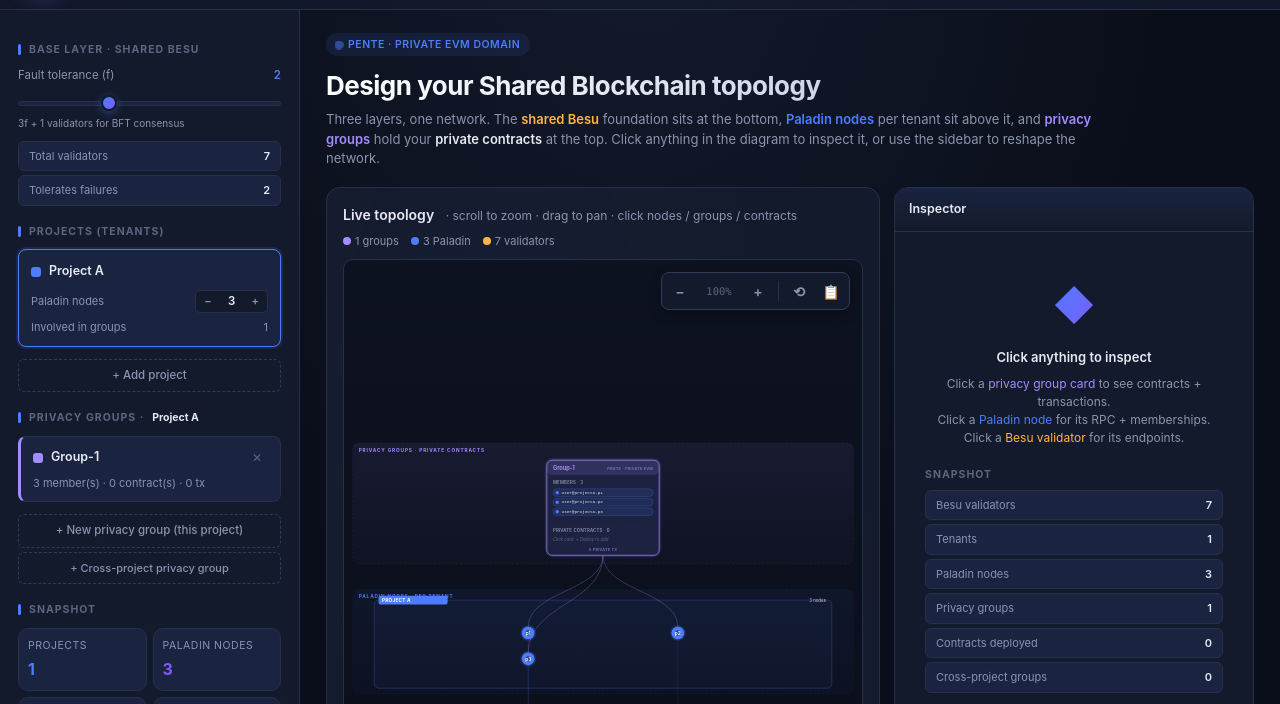
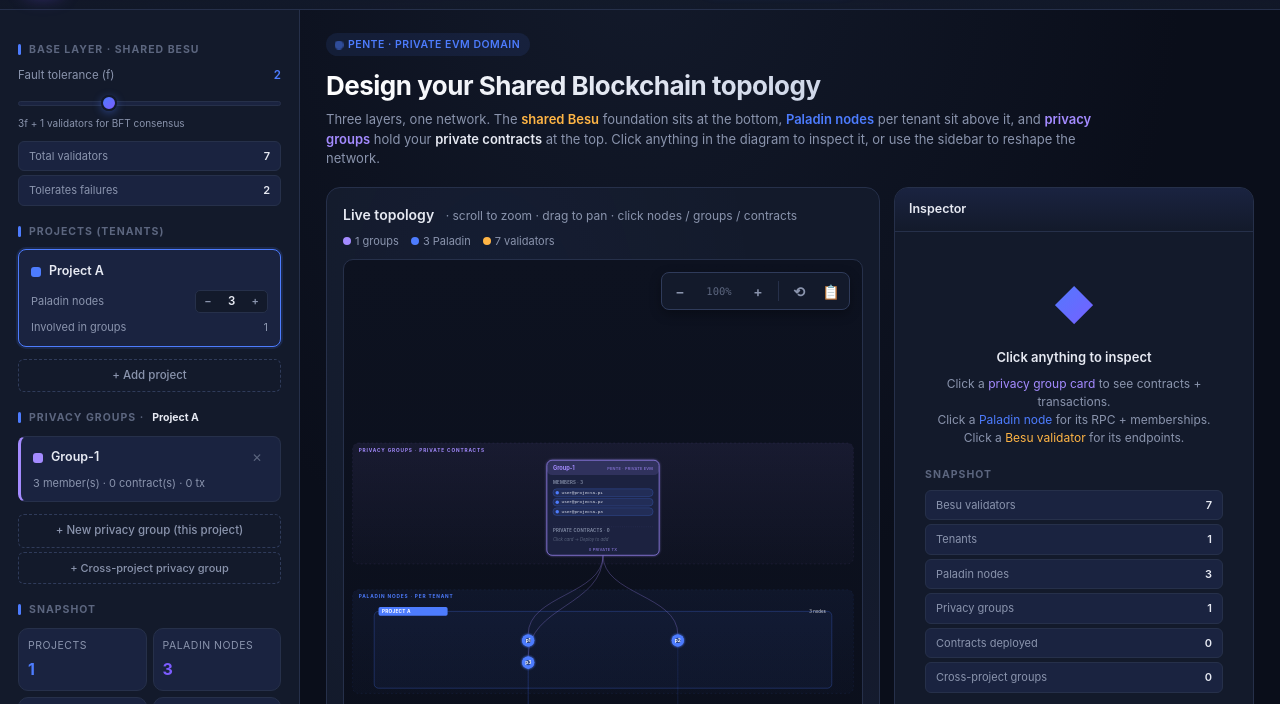
Before and after one commit to parth5805/paladin-privacy-research, a plain HTML site: page interactive-demo/index.html in a window 1280 px wide. Shown: the part 61-765 px from the top of the page. Drawn offline with Linux system fonts and the light colour scheme.

Commit message:
Fix Paladin layer header overlapping the layer label
The project header bar floats 10px above the project box, so with y1 at
yTop+24 the header spanned y=394..414 — right on top of the layer label
"PALADIN NODES · PER TENANT" at y=400.

Push the project box top down by 26px (y1: yTop+50) and adjust the node
band (bandY: yTop+66, bandH: layer height − 86) so nodes still fit
inside the box. Layer label now has a clean 20px clearance above the
header bar.

```diff
--- a/interactive-demo/index.html
+++ b/interactive-demo/index.html
@@ -1549,12 +1549,14 @@ function computeLayout() {
   const groups = state.privacyGroups;
   const n = besuNodeCount();
 
-  // Paladin nodes: grouped by project, laid out in tenant boxes across layer
+  // Paladin nodes: grouped by project, laid out in tenant boxes across layer.
+  // NOTE: bandY / project y1 pushed further down to clear the layer label
+  // "PALADIN NODES · PER TENANT" which sits at yTop+20.
   const paladinNodes = [];
   const projectBoxes = [];
   const marginX = 60;
-  const bandY = LAYER.paladin.yTop + 40;
-  const bandH = LAYER.paladin.yBottom - LAYER.paladin.yTop - 60;
+  const bandY = LAYER.paladin.yTop + 66;
+  const bandH = LAYER.paladin.yBottom - LAYER.paladin.yTop - 86;
   const totalW = NET_W - marginX * 2;
   const boxW = totalW / projects.length;
 
@@ -1582,7 +1584,7 @@ function computeLayout() {
       project: p, pi,
       x1: marginX + boxW * pi + 10,
       x2: marginX + boxW * (pi + 1) - 10,
-      y1: LAYER.paladin.yTop + 24,
+      y1: LAYER.paladin.yTop + 50,   // clears the layer label at yTop+20
       y2: LAYER.paladin.yBottom - 12,
       cx: marginX + boxW * pi + boxW / 2,
       nodes,
```
